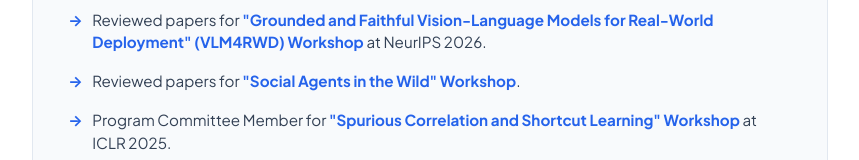
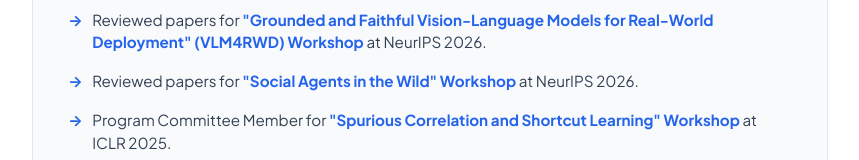
Before and after one commit to Fadeich/asya-fadeeva, a plain HTML site: page index.html in a window 1280 px wide. Shown: the part 4071-4231 px from the top of the page, without its empty margins (210-1069 px from the left). Drawn offline with nearby package versions, Linux system fonts and the light colour scheme; a web font is replaced by a local one.

Commit message:
Add NeurIPS 2026 to Social Agents workshop review

```diff
--- a/index.html
+++ b/index.html
@@ -519,7 +519,7 @@
               <li>Reviewed papers for <strong><a href="https://vlm4rwd.github.io/" target="_blank"
                     rel="noopener">"Grounded and Faithful Vision-Language Models for Real-World Deployment" (VLM4RWD) Workshop</a></strong> at NeurIPS 2026.</li>
               <li>Reviewed papers for <strong><a href="https://social-llm-workshop.github.io/" target="_blank"
-                    rel="noopener">"Social Agents in the Wild" Workshop</a></strong>.</li>
+                    rel="noopener">"Social Agents in the Wild" Workshop</a></strong> at NeurIPS 2026.</li>
               <li>Program Committee Member for <strong><a href="https://scslworkshop.github.io/" target="_blank"
                     rel="noopener">"Spurious Correlation and Shortcut Learning" Workshop</a></strong> at ICLR 2025.</li>
               <li>Delivered invited talk <strong>"Image Generation Basics"</strong> at <strong><a
```
